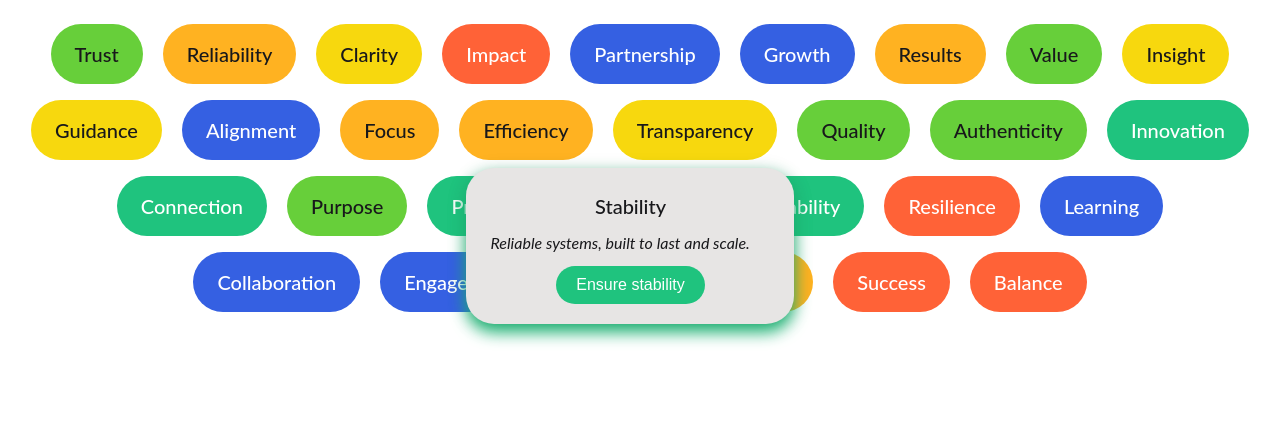
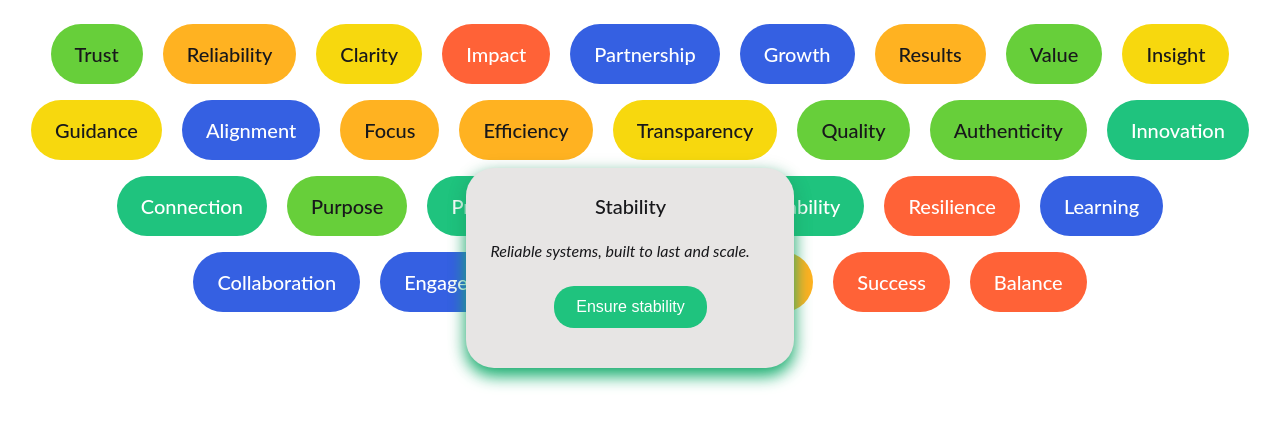
Before and after one commit to asmetanka/rainbow, a plain HTML site: page support.html in a window 1280 px wide. Both pictures are taken after a click on the button "Stability". Shown: the top 426 px of the page. Drawn offline with Linux system fonts and the light colour scheme; a web font is replaced by a local one.

Commit message:
Update padding and margin for buttons in support and tags pages for improved layout and spacing

```diff
--- a/support.html
+++ b/support.html
@@ -140,7 +140,7 @@
                 background: #e7e5e4;
                 color: #18181b;
                 border-radius: 28px;
-                padding: 40px 24px 20px 24px;
+                padding: 48px 24px 40px 24px;
                 box-shadow: 0 2px 20px rgba(0, 0, 0, 0.50), 0 4px 16px rgba(147, 51, 234, 1.0);
                 min-width: 280px;
                 opacity: 0;
@@ -190,8 +190,8 @@
             }
 
             .order-btn {
-                margin-top: 12px;
-                padding: 10px 20px;
+                margin-top: 24px;
+                padding: 12px 22px;
                 border: none;
                 border-radius: 20px;
                 background: #9333ea;
```
Also changed, not shown: tags.html (+3 -3 lines).
